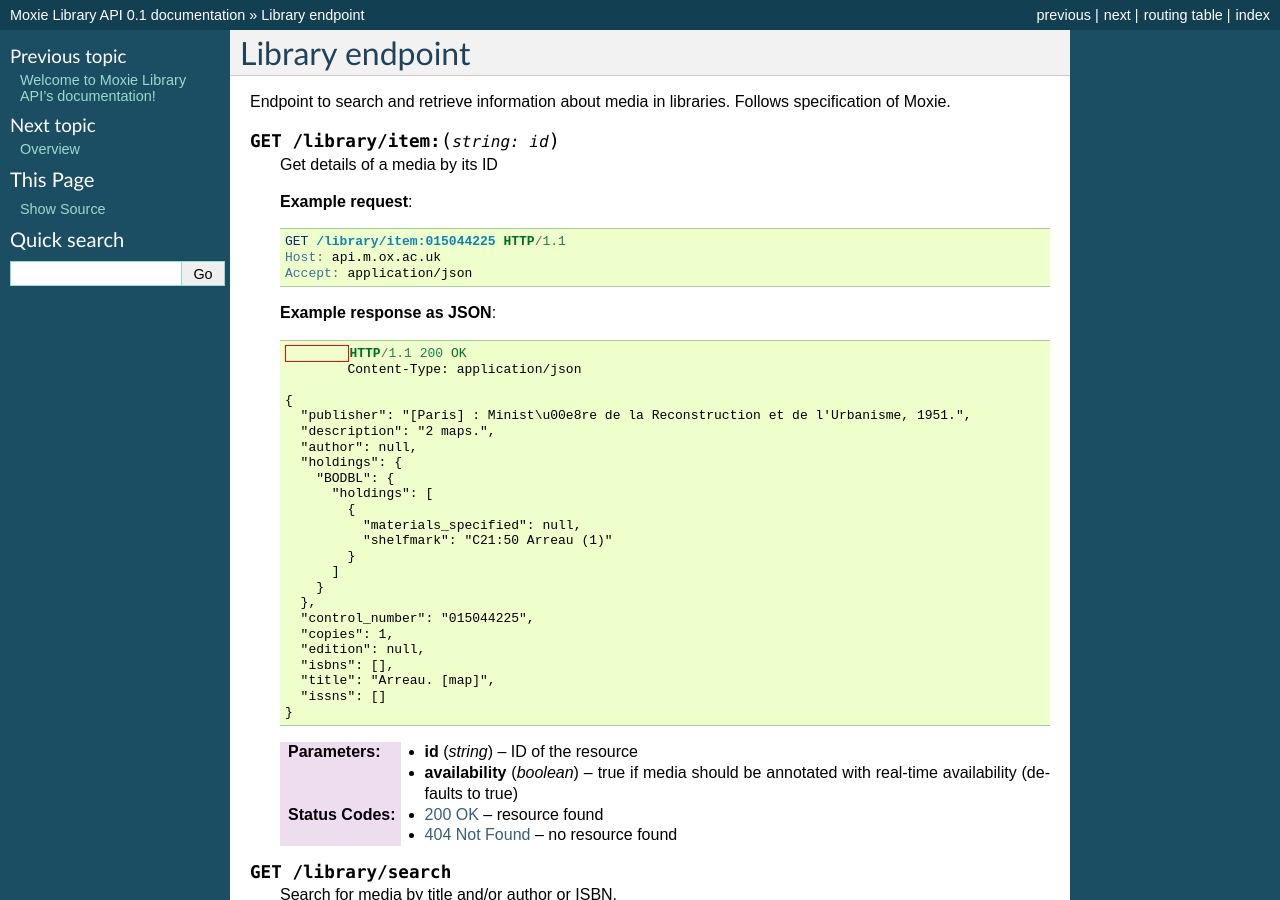
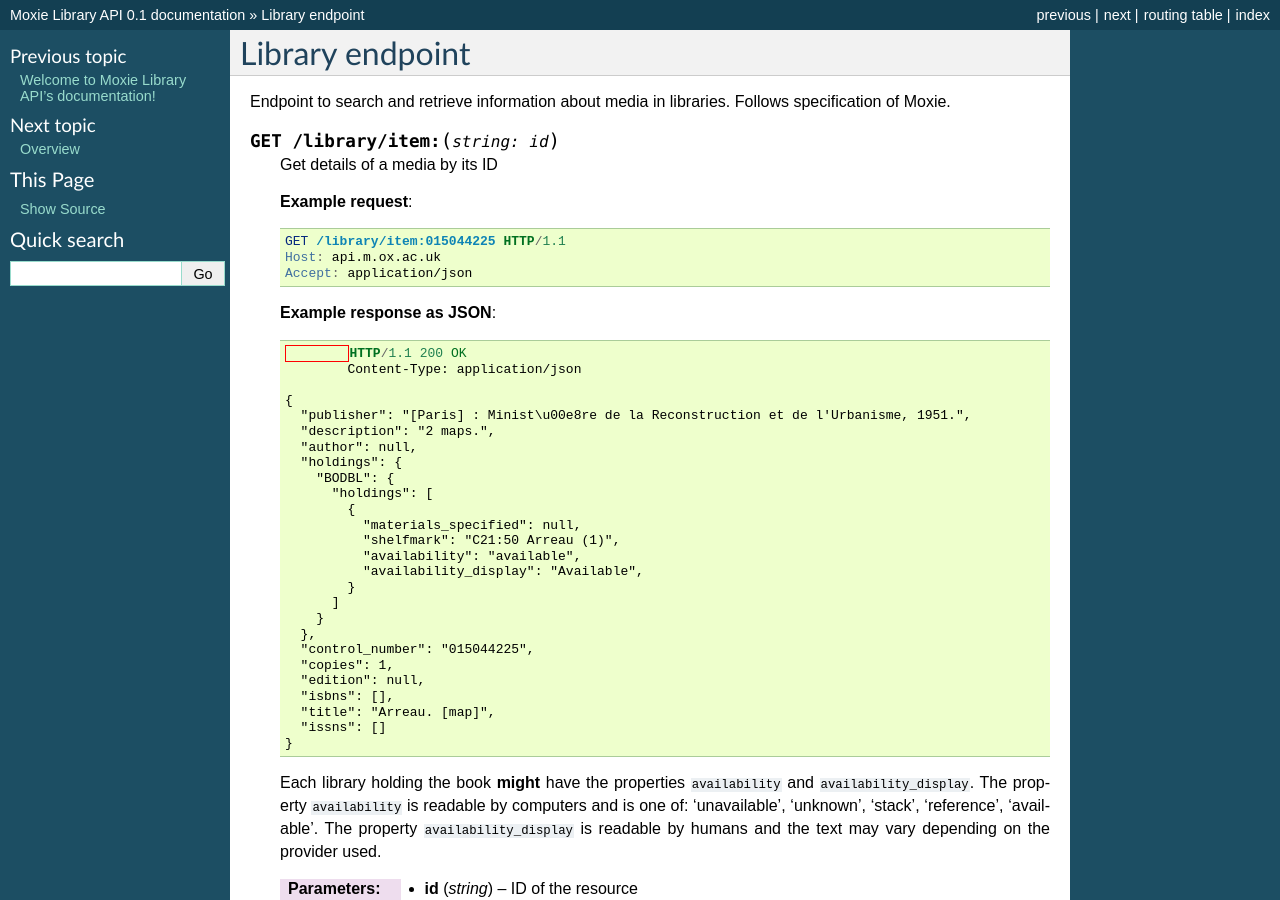
Before and after one commit to ox-it/moxie-library, a Sphinx documentation site: the page built from docs/source/http_api/library.rst, in a window 1280 px wide and 900 px high. Built offline with Sphinx 7.4.7, drawn with Linux system fonts in a browser that asks for light colours.

Commit message:
Added some documentation on values for "availability"

```diff
--- a/docs/source/http_api/library.rst
+++ b/docs/source/http_api/library.rst
@@ -31,7 +31,9 @@ Endpoint to search and retrieve information about media in libraries. Follows sp
               "holdings": [
                 {
                   "materials_specified": null,
-                  "shelfmark": "C21:50 Arreau (1)"
+                  "shelfmark": "C21:50 Arreau (1)",
+                  "availability": "available",
+                  "availability_display": "Available",
                 }
               ]
             }
@@ -43,6 +45,10 @@ Endpoint to search and retrieve information about media in libraries. Follows sp
           "title": "Arreau. [map]",
           "issns": []
         }
+
+    Each library holding the book **might** have the properties ``availability`` and ``availability_display``.
+    The property ``availability`` is readable by computers and is one of: 'unavailable', 'unknown', 'stack', 'reference', 'available'.
+    The property ``availability_display`` is readable by humans and the text may vary depending on the provider used.
 
     :param id: ID of the resource
     :type id: string
```
